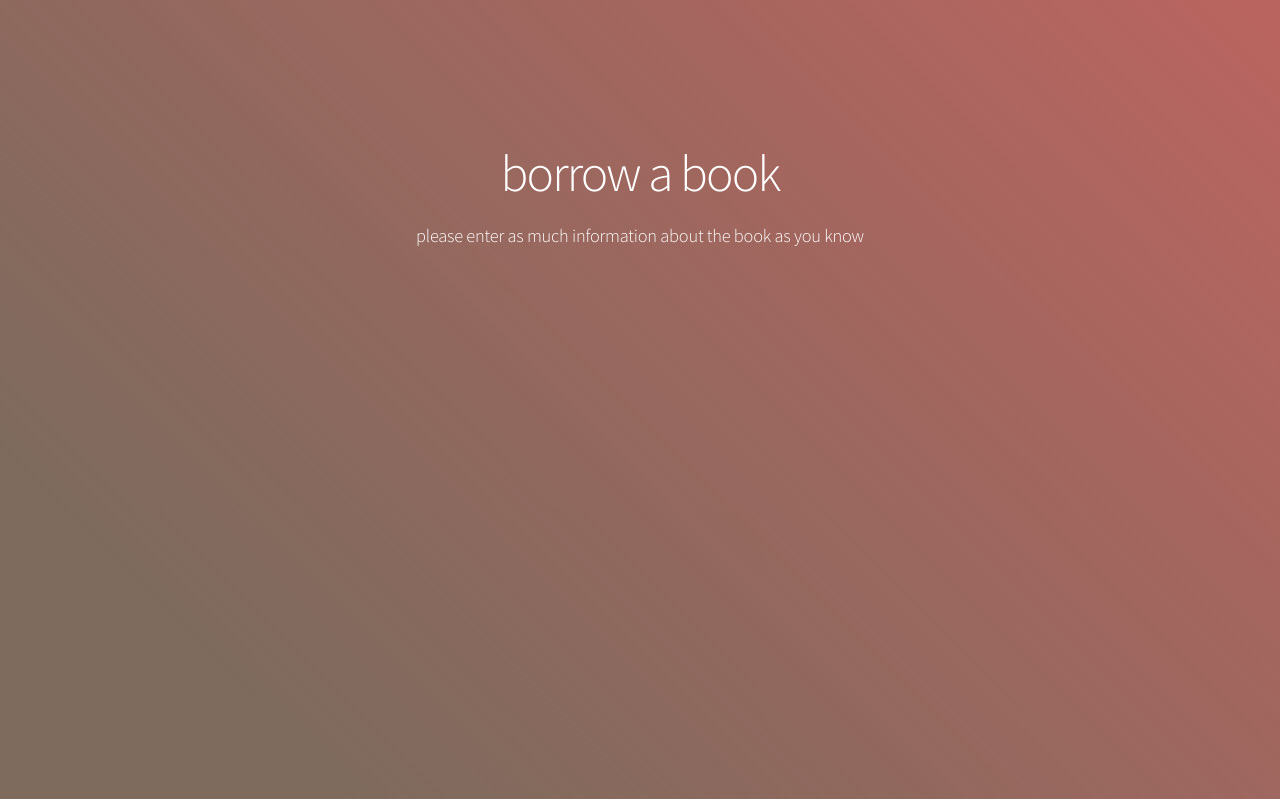
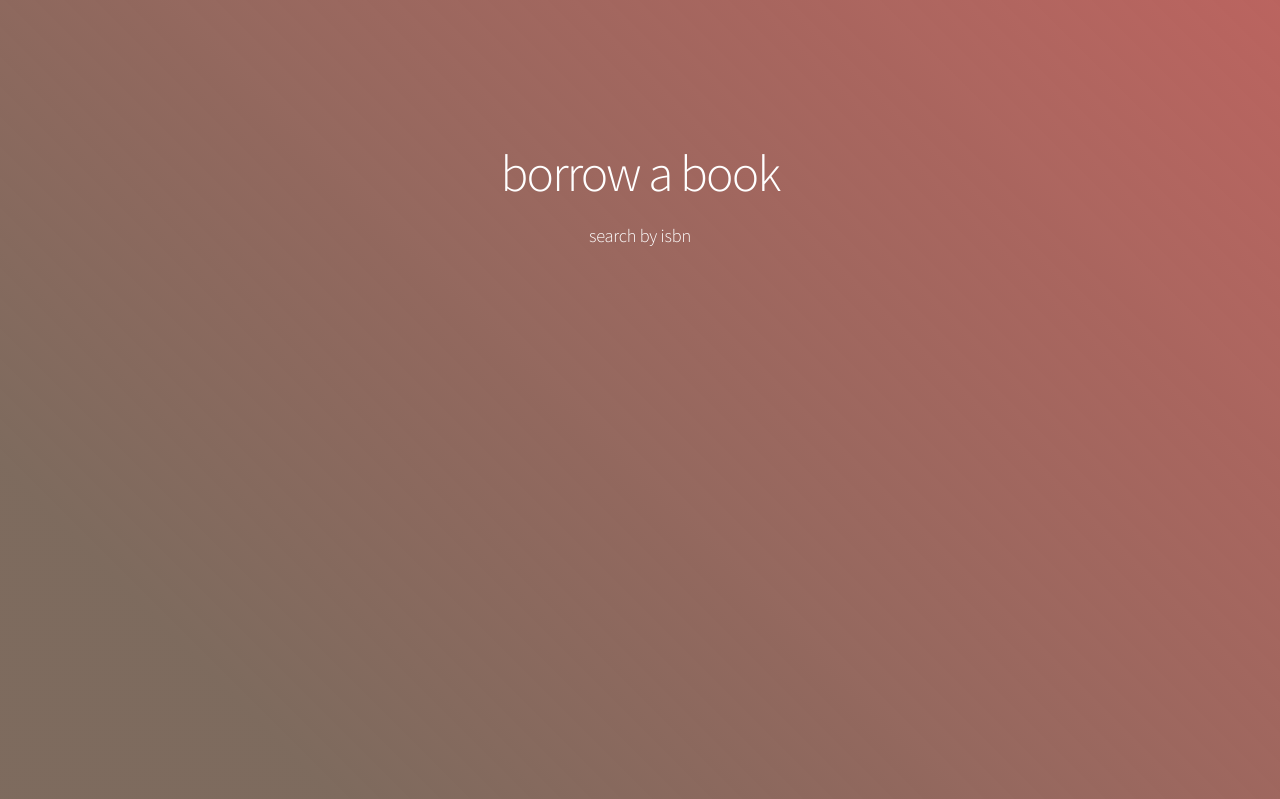
Before and after one commit to KUVarsityHackers/shelf, a Flask app: page /borrow.html in a window 1280 px wide. Shown: the top 799 px of the page. Run offline with Flask 2, Linux system fonts and the light colour scheme; some libraries are stand-ins or nearby versions.

Commit message:
fix minor errors in server and text in borrow

```diff
--- a/server.py
+++ b/server.py
@@ -2,7 +2,7 @@ import firebase_admin
 import google
 from firebase_admin import credentials
 from firebase_admin import firestore
-from bookInfo import getBookInfo
+#from bookInfo import getBookInfo
 
 cred = credentials.Certificate('serviceKey.json')
 default_app = firebase_admin.initialize_app(cred)
--- a/templates/borrow.html
+++ b/templates/borrow.html
@@ -22,7 +22,7 @@
     <section id="banner">
         <h2>borrow a book</h2>
         <p>
-            please enter as much information about the book as you know
+            search by isbn
         </p>
     </section>
     <!-- Form -->
```
